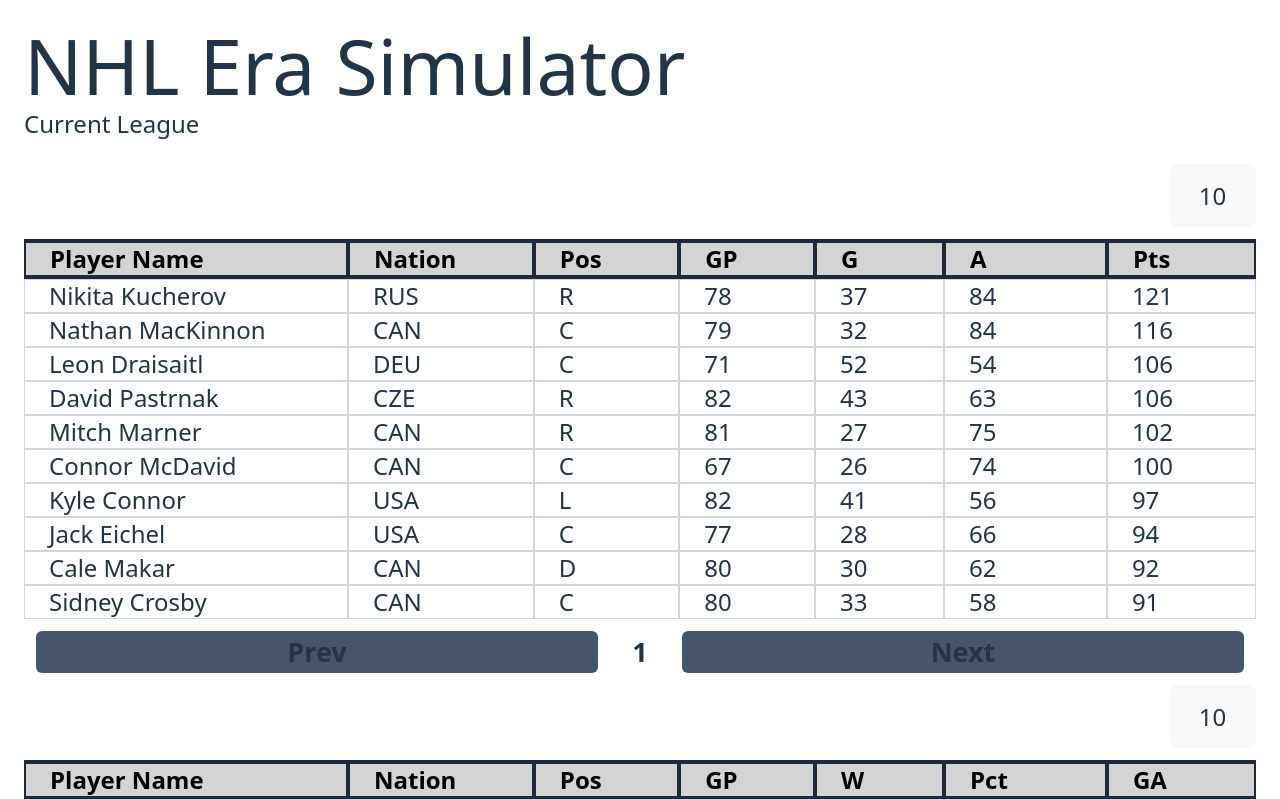
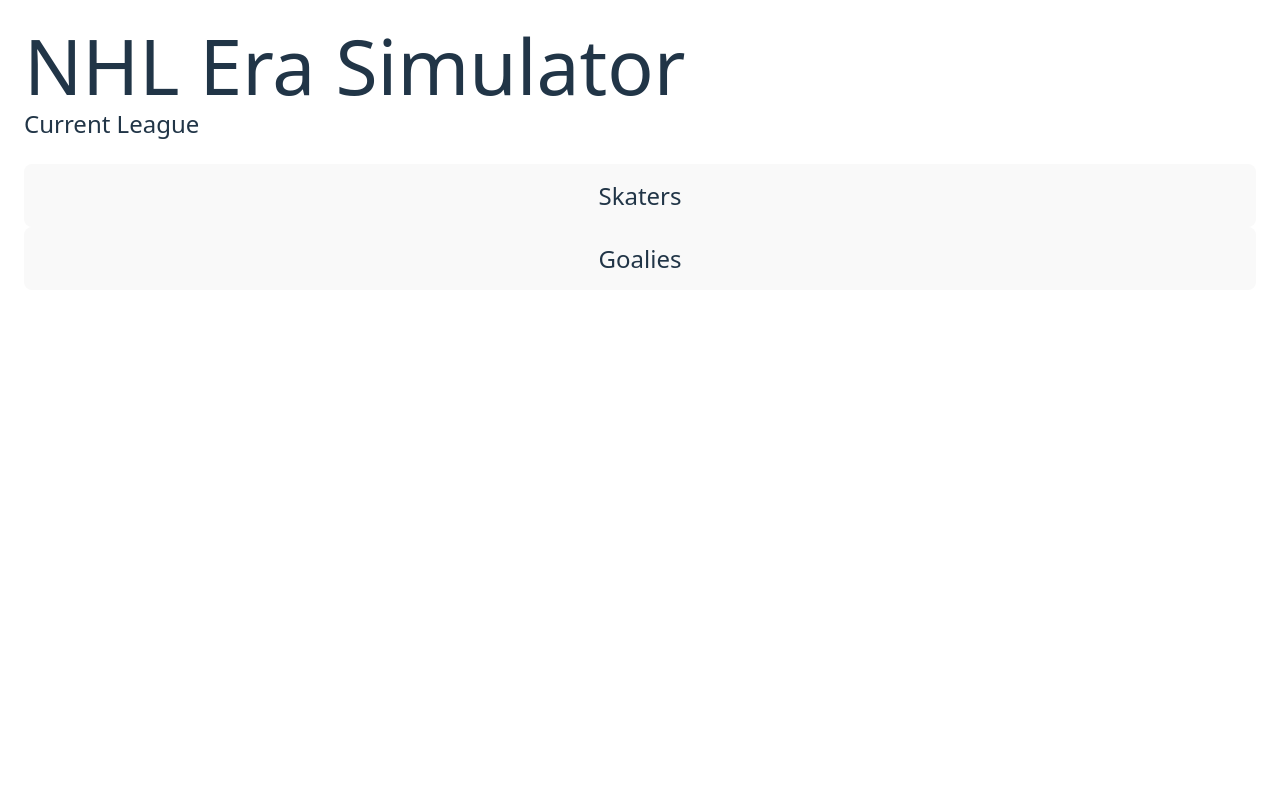
Before and after one commit to Damon-Thomas/nhl-era-rewind, a React (Vite) app: page / in a window 1280 px wide. Shown: the top 799 px of the page. Built offline with nearby package versions, Linux system fonts and the light colour scheme.

Commit message:
Feat: add dropdown component
Add basic dropdown functionality to hide/show stats

```diff
--- a/src/App.tsx
+++ b/src/App.tsx
@@ -10,6 +10,7 @@
   sortedGoalies,
 } from "./data/league/preSortedLeague";
 import StatOutputSizeButton from "./components/StatOutPutSizeButton";
+import DropDown from "./components/DropDown";
 
 function App() {
   // setCurrentLeagueSelector will be used to toggle between full league and position-based stats commented out for now
@@ -140,10 +141,9 @@
         <div className="flex  justify-between items-center mb-4 ">
           <h2 className="">Current League</h2>
         </div>
-        <div className="grid [grid-template-columns:repeat(7,auto)]">
         <>
           {currentLeagueSelector === "full" ? (
-              <>
+            <DropDown title="Skaters">
               <div className="flex justify-end col-span-7 mb-2">
                 <StatOutputSizeButton
                   leagueSelection={skaterLeagueSelection}
@@ -153,6 +153,7 @@
                   }}
                 />
               </div>
+
               <HeadingRow
                 type="skater"
                 roster={skaterRoster}
@@ -190,9 +191,10 @@
                   Math.ceil(skaterRoster.length / skaterLeagueSelection)
                 )}
               />
-              </>
+            </DropDown>
           ) : (
             <>
+              <DropDown title="Forwards">
                 <div className="flex justify-end col-span-7 mb-2">
                   <StatOutputSizeButton
                     leagueSelection={forwardsLeagueSelection}
@@ -245,6 +247,8 @@
                     Math.ceil(forwardsRoster.length / forwardsLeagueSelection)
                   )}
                 />
+              </DropDown>
+              <DropDown title="Defensemen">
                 <div className="flex justify-end col-span-7 mb-2">
                   <StatOutputSizeButton
                     leagueSelection={defensemenLeagueSelection}
@@ -299,8 +303,10 @@
                     )
                   )}
                 />
+              </DropDown>
             </>
           )}
+          <DropDown title="Goalies">
             <div className="flex justify-end col-span-7 mb-2">
               <StatOutputSizeButton
                 leagueSelection={goalieLeagueSelection}
@@ -346,8 +352,8 @@
                 Math.ceil(goalieRoster.length / goalieLeagueSelection)
               )}
             />
+          </DropDown>
         </>
-        </div>
       </div>
     </div>
   );
--- /dev/null
+++ b/src/components/DropDown.tsx
@@ -0,0 +1,30 @@
+import { useState } from "react";
+
+export default function DropDown({
+  title,
+  children,
+}: {
+  title: string;
+  children: React.ReactNode;
+}) {
+  const [open, setOpen] = useState(false);
+  return (
+    <div className="relative inline-block text-left w-full">
+      <button
+        className="w-full"
+        onClick={() => {
+          setOpen((prev) => !prev);
+        }}
+      >
+        {title}
+      </button>
+
+      <div className={`${open ? "block" : "hidden"} w-full`}>
+        {" "}
+        <div className="grid [grid-template-columns:repeat(7,auto)]">
+          {children}
+        </div>
+      </div>
+    </div>
+  );
+}
```
Lines whose indentation alone changed are shown as unchanged.
